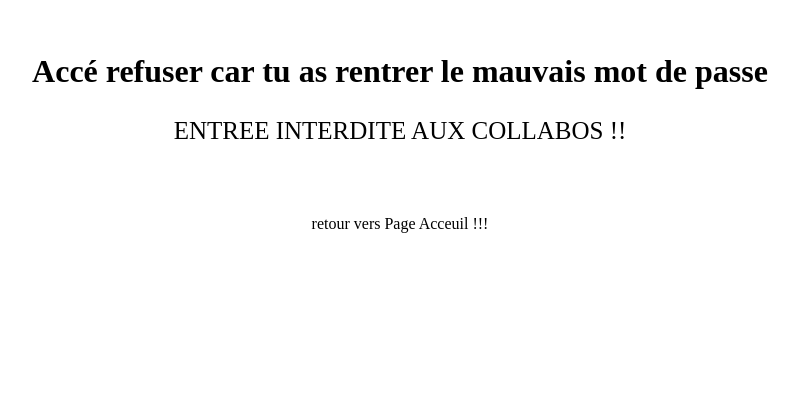
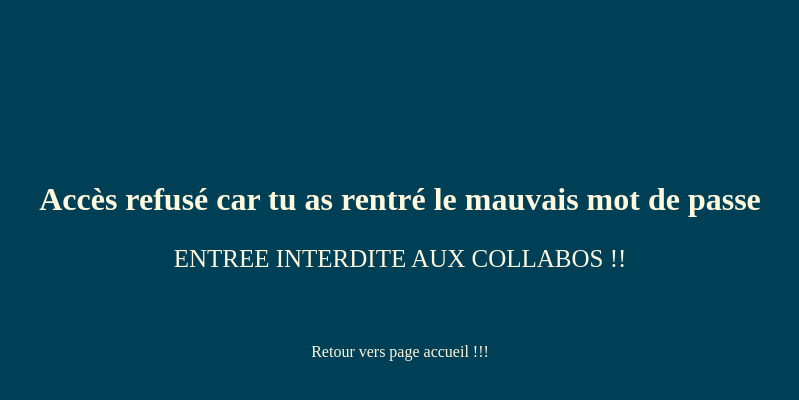
Before and after one commit to peter-centini/Les-Resistants-Francais, a React (Create React App) app: page /refused in a window 1280 px wide. Shown: the part 322-722 px from the top of the page, without its empty margins (240-1039 px from the left). Built offline with nearby package versions, Linux system fonts and the light colour scheme; a web font is replaced by a local one.

Commit message:
update css

```diff
--- a/src/components/Home/Home.css
+++ b/src/components/Home/Home.css
@@ -1,5 +1,7 @@
 .Home {
     background-color: var(--third-color);
+    padding-top: 10px;
+    padding-bottom: 20px;
 }
 
 .Title {
--- a/src/components/Home/Slider.css
+++ b/src/components/Home/Slider.css
@@ -3,7 +3,7 @@
         justify-content: center;
         width: 373px;
         position: absolute;
-    top:61%;
+        top:60%;
         transform: translateY(-50);
         padding: 1rem 3rem;
         text-align: left;
--- a/src/pages/Access.css
+++ b/src/pages/Access.css
@@ -17,8 +17,6 @@
     font-size: 35px;
     margin-top: 100px;
     color: cornsilk;
-
-
 }
 .mdp{
     display: flex;
--- a/src/pages/Access.jsx
+++ b/src/pages/Access.jsx
@@ -13,7 +13,7 @@ function Access() {
         let history = useHistory();
         const validation = () => {
             if(password === mypassword){
-                history.push("/");
+                history.push("/Home");
             }else{
                 history.push("/refused");
             }
--- a/src/pages/Refused.css
+++ b/src/pages/Refused.css
@@ -1,12 +1,19 @@
+.Refuse{
+    background-color: var(--fourth-color);
+    padding-top: 10%;
+    padding-bottom: 50%;
+}
 p {
     margin-top: 27px;
     font-size: 25px;
     text-align: center;
+    color: cornsilk;
 }
 h1{
   font-size: auto;
   text-align: center;
   margin-top: 375px;
+  color: cornsilk;
 }
 .backhome{
   display: flex;
@@ -14,6 +21,6 @@ h1{
   text-align: center;
   font-size: auto;
   text-decoration: none;
-  color: black;
+  color: cornsilk;
   margin-top: 70px;
 }
--- a/src/pages/Refused.jsx
+++ b/src/pages/Refused.jsx
@@ -5,10 +5,10 @@ import { Link } from 'react-router-dom'
 function refuse() {
     return (
 
-        <div>
-         <h1 className="titre"> Accé refuser car tu as rentrer le mauvais mot de passe</h1>
+        <div className="Refuse">
+         <h1 className="titre"> Accès refusé car tu as rentré le mauvais mot de passe</h1>
           <p className="non">ENTREE INTERDITE AUX COLLABOS !!</p>
-            <Link className="backhome" to={{pathname: '/'}}>retour vers Page Acceuil !!!</Link>
+            <Link className="backhome" to={{pathname: '/'}}>Retour vers page accueil !!!</Link>
        </div>
     )
 }
```
Lines whose indentation alone changed are shown as unchanged.
